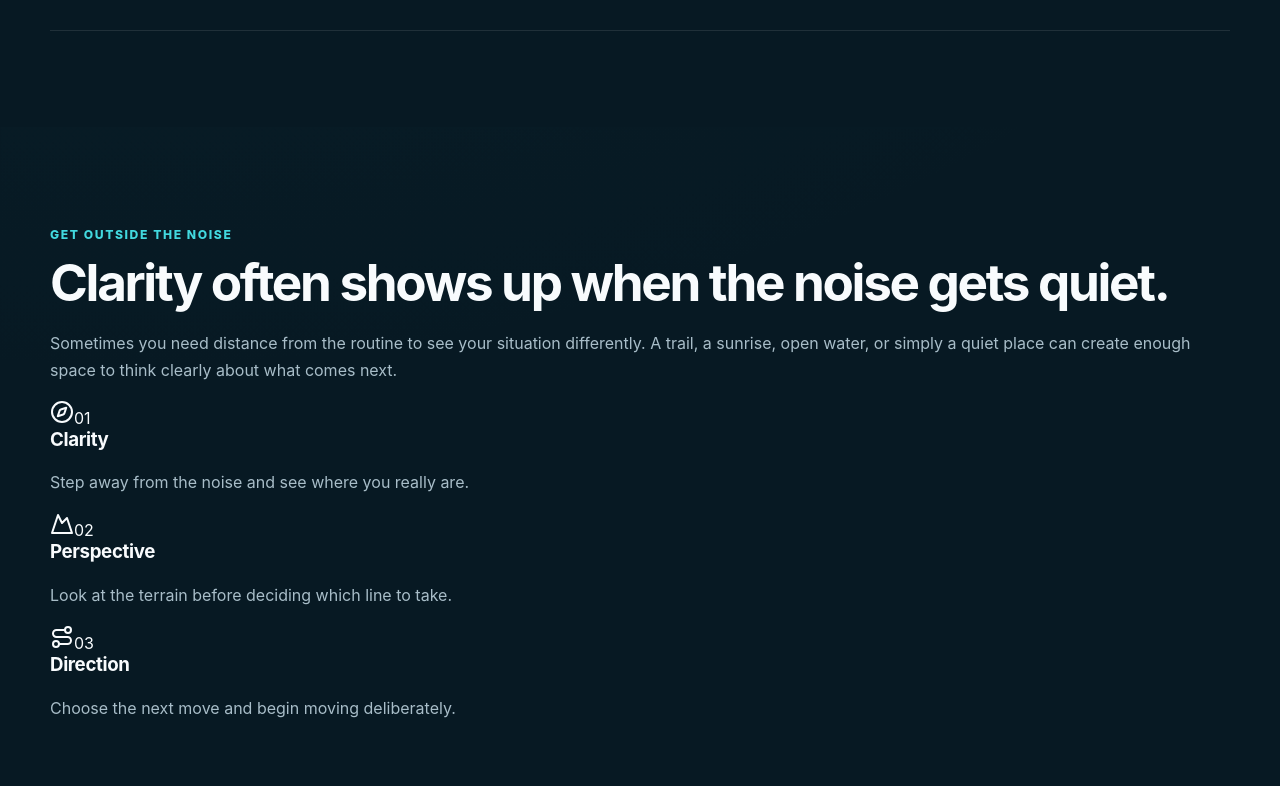
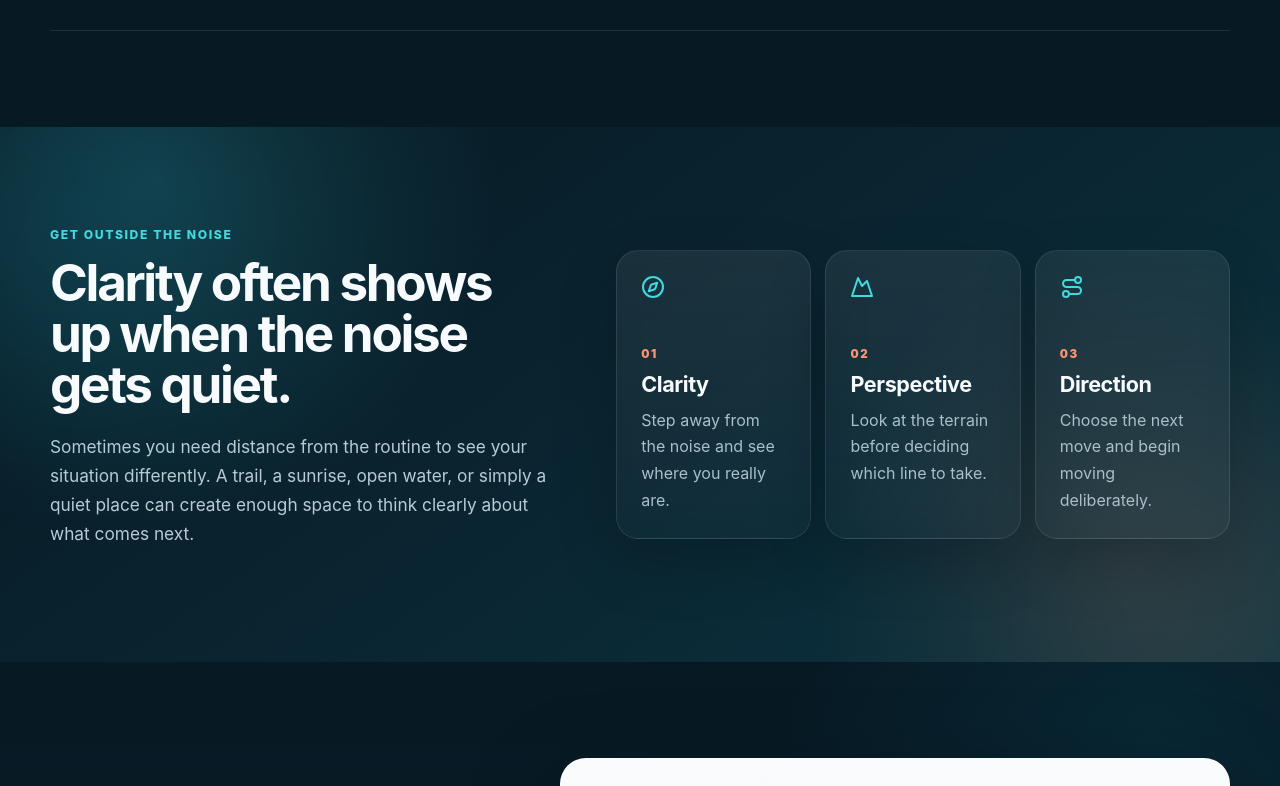
Before and after one commit to zdyzpkn8jj-gif/find-your-line-homebase, a React (Vite) app: page / in a window 1280 px wide. Shown: the part 4065-4851 px from the top of the page. Built offline with nearby package versions, Linux system fonts and the light colour scheme.

Commit message:
Refactor CSS for perspective layout and styles

```diff
--- a/src/styles.css
+++ b/src/styles.css
@@ -382,44 +382,101 @@ p { line-height: 1.68; color: var(--muted); }
 .cycle-row h3 { margin: 0; font-size: 1.12rem; }
 .cycle-row p { margin: 0; }
 
-.water-section {
+.perspective-section {
+  overflow: hidden;
   background:
-    radial-gradient(circle at 12% 12%, rgba(66,217,223,.22), transparent 24%),
-    linear-gradient(135deg, #eafafd 0%, #effbf8 50%, #fff5ef 100%);
-  color: var(--ink);
+    radial-gradient(circle at 12% 10%, rgba(66,217,223,.16), transparent 28%),
+    radial-gradient(circle at 88% 82%, rgba(255,146,113,.10), transparent 26%),
+    linear-gradient(145deg, #071923 0%, #0a2632 56%, #0b3440 100%);
 }
-.water-grid {
+
+.perspective-wrap {
+  position: relative;
+  z-index: 1;
   display: grid;
   grid-template-columns: .9fr 1.1fr;
-  gap: 70px;
+  gap: 64px;
   align-items: center;
 }
-.water-section h2 { color: #082937; }
-.water-section p { color: #4b6975; }
-.palette {
+
+.perspective-copy {
+  max-width: 560px;
+}
+
+.perspective-copy h2 {
+  color: #f8fbfd;
+}
+
+.perspective-copy p {
+  color: #b7cbd4;
+  font-size: 1.08rem;
+}
+
+.perspective-cards {
   display: grid;
-  grid-template-columns: repeat(3, 1fr);
-  gap: 12px;
+  grid-template-columns: repeat(3, minmax(0, 1fr));
+  gap: 14px;
 }
-.swatch {
-  min-height: 135px;
-  border-radius: 18px;
-  display: flex;
-  align-items: flex-end;
-  padding: 14px;
-  box-shadow: inset 0 0 0 1px rgba(0,0,0,.04);
+
+.perspective-card {
+  min-height: 250px;
+  padding: 24px;
+  border-radius: 22px;
+  border: 1px solid rgba(255,255,255,.10);
+  background:
+    linear-gradient(180deg, rgba(255,255,255,.07), rgba(255,255,255,.025));
+  box-shadow: 0 24px 60px rgba(0,0,0,.18);
+  backdrop-filter: blur(10px);
 }
-.swatch span {
-  font-size: .78rem;
-  font-weight: 800;
-  letter-spacing: .04em;
+
+.perspective-card svg {
+  color: var(--aqua);
+  margin-bottom: 44px;
 }
-.swatch.hydro { background: #19bdf0; color: #03202d; }
-.swatch.aqua { background: #42d9df; color: #052632; }
-.swatch.teal { background: #07566d; color: white; }
-.swatch.sunrise { background: #ff9271; color: #462014; }
-.swatch.gold { background: #ffd176; color: #4c3710; }
-.swatch.cloud { background: #f7f5ef; color: #1f3139; }
+
+.perspective-card > span {
+  display: block;
+  color: var(--sunrise);
+  font-size: .72rem;
+  font-weight: 900;
+  letter-spacing: .14em;
+  margin-bottom: 10px;
+}
+
+.perspective-card h3 {
+  font-size: 1.35rem;
+  margin-bottom: 10px;
+}
+
+.perspective-card p {
+  margin-bottom: 0;
+  color: #a9c0ca;
+}
+
+.perspective-glow {
+  position: absolute;
+  pointer-events: none;
+  border-radius: 50%;
+  filter: blur(90px);
+}
+
+.perspective-glow-a {
+  width: 360px;
+  height: 360px;
+  left: -100px;
+  top: -80px;
+  background: var(--hydro);
+  opacity: .08;
+}
+
+.perspective-glow-b {
+  width: 320px;
+  height: 320px;
+  right: -80px;
+  bottom: -100px;
+  background: var(--sunrise);
+  opacity: .06;
+}
 
 .dashboard-section {
   background:
@@ -710,7 +767,7 @@ p { line-height: 1.68; color: var(--muted); }
   .hero-grid,
   .split-copy,
   .loop-layout,
-  .water-grid,
+  .perspective-wrap,
   .dashboard-grid,
   .pricing-wrap,
   .faq-grid,
@@ -721,7 +778,9 @@ p { line-height: 1.68; color: var(--muted); }
   .feature-grid { grid-template-columns: repeat(2, 1fr); }
   .cycle-row { grid-template-columns: 56px 160px 1fr; }
   .hero-visual { max-width: 700px; }
-}
+.perspective-cards {
+  grid-template-columns: repeat(3, 1fr);
+} }
 
 @media (max-width: 660px) {
   .container { width: min(100% - 28px, 1180px); }
@@ -732,10 +791,23 @@ p { line-height: 1.68; color: var(--muted); }
   .feature-grid,
   .dash-two,
   .form-grid,
-  .palette,
+
   .payment-plan {
     grid-template-columns: 1fr;
-  }
+
+ }
+  .perspective-cards {
+  grid-template-columns: 1fr;
+}
+
+.perspective-card {
+  min-height: 0;
+  padding: 22px;
+}
+
+.perspective-card svg {
+  margin-bottom: 28px;
+}
 
   .cycle-row { grid-template-columns: 46px 1fr; }
   .cycle-row p { grid-column: 2; }
```
